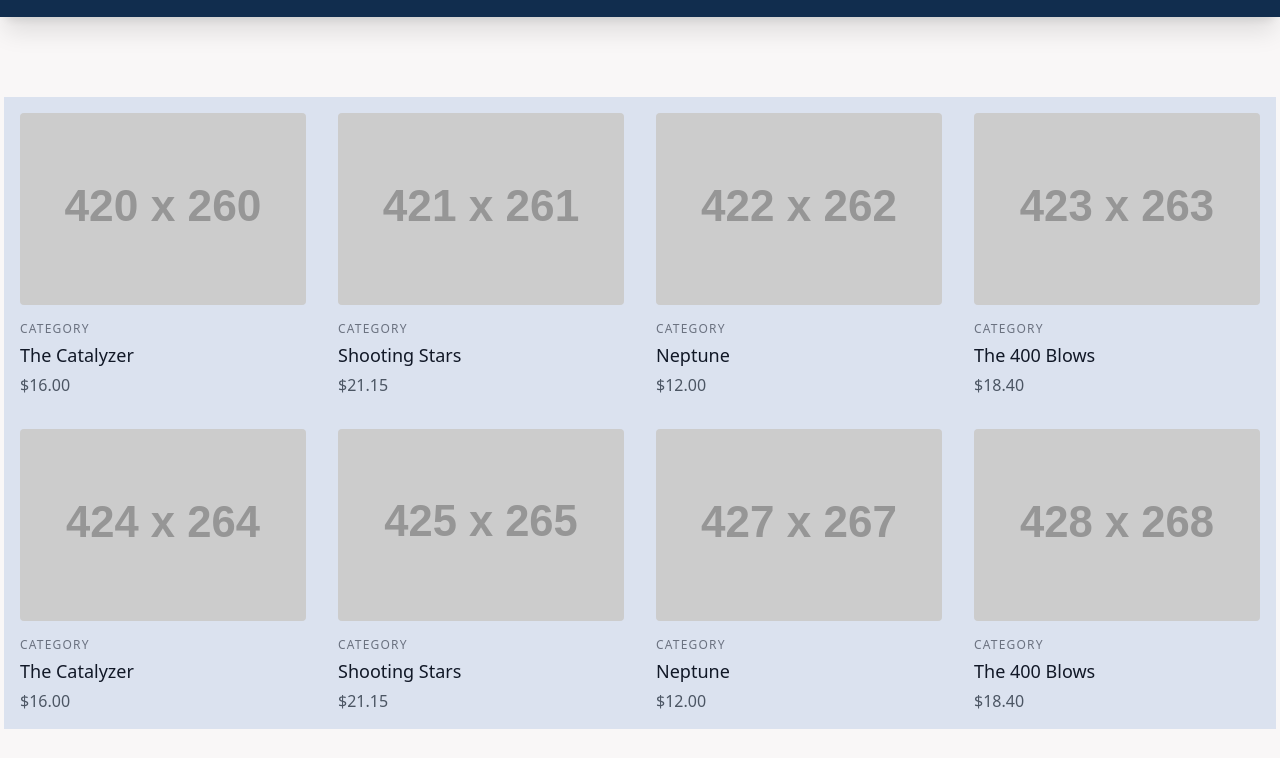
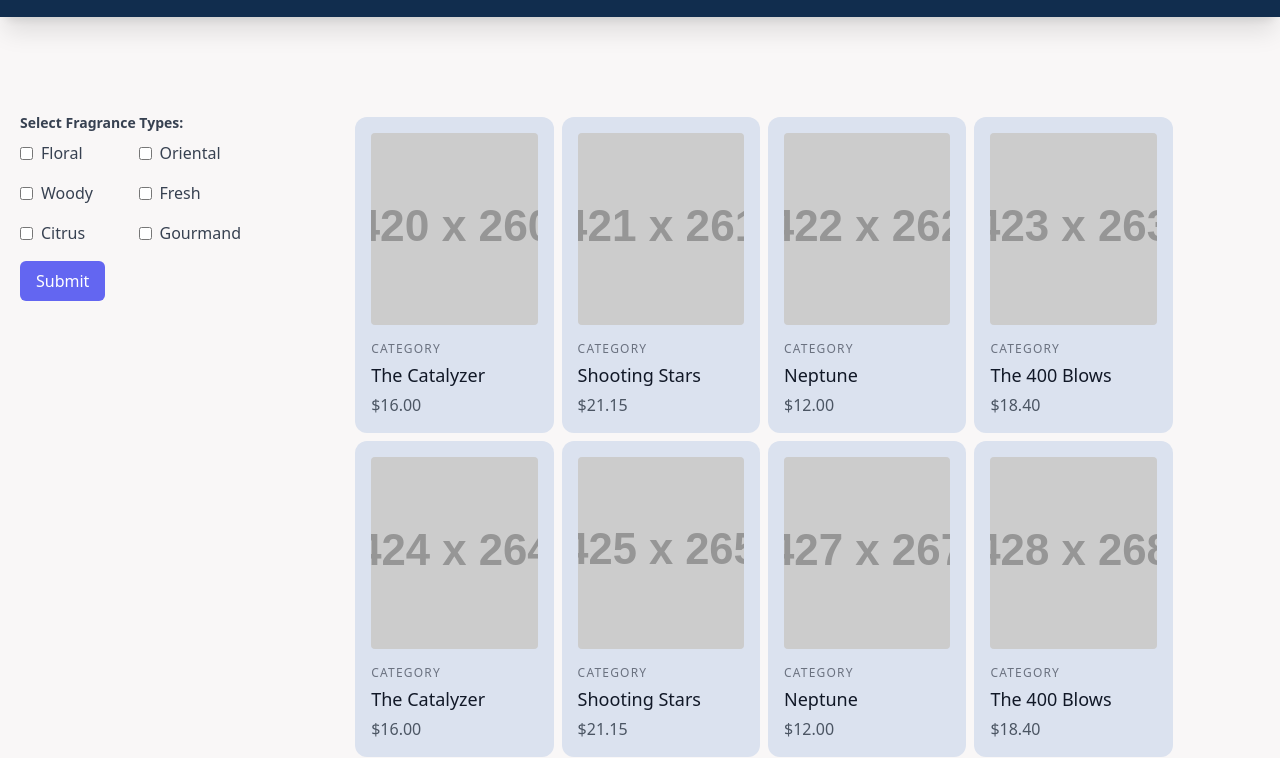
Before and after one commit to rian911/perfume, a website with bundled scripts: page public/shop.html in a window 1280 px wide. Shown: the part 63-821 px from the top of the page. Built offline with nearby package versions, Linux system fonts and the light colour scheme; placeholder pictures from the web are drawn by us.

Commit message:
update shop

```diff
--- a/public/shop.html
+++ b/public/shop.html
@@ -64,9 +64,96 @@
 
     <main>
       <section class="text-gray-600 body-font bg-pm1">
-        <div class="container px-5 py-24 mx-auto">
-          <div class="flex flex-wrap -m-4">
-            <div class="lg:w-1/4 bg-pm2 md:w-1/2 p-4 w-full">
+        <div class="container flex justify-between px-5 py-24 mx-auto">
+          <form>
+            <div class="mb-4">
+              <label class="block text-gray-700 text-sm font-bold mb-2">
+                Select Fragrance Types:
+              </label>
+
+              <!-- Checkbox Options -->
+              <div class="grid grid-cols-2 gap-4">
+                <!-- Floral -->
+                <label class="flex items-center">
+                  <input
+                    type="checkbox"
+                    class="form-checkbox text-indigo-600"
+                    name="fragrance[]"
+                    value="floral"
+                  />
+                  <span class="ml-2 text-gray-700">Floral</span>
+                </label>
+
+                <!-- Oriental -->
+                <label class="flex items-center">
+                  <input
+                    type="checkbox"
+                    class="form-checkbox text-indigo-600"
+                    name="fragrance[]"
+                    value="oriental"
+                  />
+                  <span class="ml-2 text-gray-700">Oriental</span>
+                </label>
+
+                <!-- Woody -->
+                <label class="flex items-center">
+                  <input
+                    type="checkbox"
+                    class="form-checkbox text-indigo-600"
+                    name="fragrance[]"
+                    value="woody"
+                  />
+                  <span class="ml-2 text-gray-700">Woody</span>
+                </label>
+
+                <!-- Fresh -->
+                <label class="flex items-center">
+                  <input
+                    type="checkbox"
+                    class="form-checkbox text-indigo-600"
+                    name="fragrance[]"
+                    value="fresh"
+                  />
+                  <span class="ml-2 text-gray-700">Fresh</span>
+                </label>
+
+                <!-- Citrus -->
+                <label class="flex items-center">
+                  <input
+                    type="checkbox"
+                    class="form-checkbox text-indigo-600"
+                    name="fragrance[]"
+                    value="citrus"
+                  />
+                  <span class="ml-2 text-gray-700">Citrus</span>
+                </label>
+
+                <!-- Gourmand -->
+                <label class="flex items-center">
+                  <input
+                    type="checkbox"
+                    class="form-checkbox text-indigo-600"
+                    name="fragrance[]"
+                    value="gourmand"
+                  />
+                  <span class="ml-2 text-gray-700">Gourmand</span>
+                </label>
+              </div>
+            </div>
+
+            <!-- Submit Button -->
+            <div class="mt-4">
+              <button
+                type="submit"
+                class="px-4 py-2 bg-indigo-500 text-white rounded-md hover:bg-indigo-600"
+              >
+                Submit
+              </button>
+            </div>
+          </form>
+
+          <div class="flex flex-wrap justify-center w-4/5">
+            <div class="lg:w-1/5 bg-pm2 md:w-1/2 p-4 m-1 rounded-xl w-full">
               <a class="block relative h-48 rounded overflow-hidden">
                 <img
                   alt="ecommerce"
@@ -86,7 +173,7 @@
                 <p class="mt-1">$16.00</p>
               </div>
             </div>
-            <div class="lg:w-1/4 bg-pm2 md:w-1/2 p-4 w-full">
+            <div class="lg:w-1/5 bg-pm2 md:w-1/2 p-4 m-1 rounded-xl w-full">
               <a class="block relative h-48 rounded overflow-hidden">
                 <img
                   alt="ecommerce"
@@ -106,7 +193,7 @@
                 <p class="mt-1">$21.15</p>
               </div>
             </div>
-            <div class="lg:w-1/4 bg-pm2 md:w-1/2 p-4 w-full">
+            <div class="lg:w-1/5 bg-pm2 md:w-1/2 p-4 m-1 rounded-xl w-full">
               <a class="block relative h-48 rounded overflow-hidden">
                 <img
                   alt="ecommerce"
@@ -126,7 +213,7 @@
                 <p class="mt-1">$12.00</p>
               </div>
             </div>
-            <div class="lg:w-1/4 bg-pm2 md:w-1/2 p-4 w-full">
+            <div class="lg:w-1/5 bg-pm2 md:w-1/2 p-4 m-1 rounded-xl w-full">
               <a class="block relative h-48 rounded overflow-hidden">
                 <img
                   alt="ecommerce"
@@ -146,7 +233,7 @@
                 <p class="mt-1">$18.40</p>
               </div>
             </div>
-            <div class="lg:w-1/4 bg-pm2 md:w-1/2 p-4 w-full">
+            <div class="lg:w-1/5 bg-pm2 md:w-1/2 p-4 m-1 rounded-xl w-full">
               <a class="block relative h-48 rounded overflow-hidden">
                 <img
                   alt="ecommerce"
@@ -166,7 +253,7 @@
                 <p class="mt-1">$16.00</p>
               </div>
             </div>
-            <div class="lg:w-1/4 bg-pm2 md:w-1/2 p-4 w-full">
+            <div class="lg:w-1/5 bg-pm2 md:w-1/2 p-4 m-1 rounded-xl w-full">
               <a class="block relative h-48 rounded overflow-hidden">
                 <img
                   alt="ecommerce"
@@ -186,7 +273,7 @@
                 <p class="mt-1">$21.15</p>
               </div>
             </div>
-            <div class="lg:w-1/4 bg-pm2 md:w-1/2 p-4 w-full">
+            <div class="lg:w-1/5 bg-pm2 md:w-1/2 p-4 m-1 rounded-xl w-full">
               <a class="block relative h-48 rounded overflow-hidden">
                 <img
                   alt="ecommerce"
@@ -206,7 +293,7 @@
                 <p class="mt-1">$12.00</p>
               </div>
             </div>
-            <div class="lg:w-1/4 bg-pm2 md:w-1/2 p-4 w-full">
+            <div class="lg:w-1/5 bg-pm2 md:w-1/2 p-4 m-1 rounded-xl w-full">
               <a class="block relative h-48 rounded overflow-hidden">
                 <img
                   alt="ecommerce"
```
Also changed, not shown: public/css/style.css.
